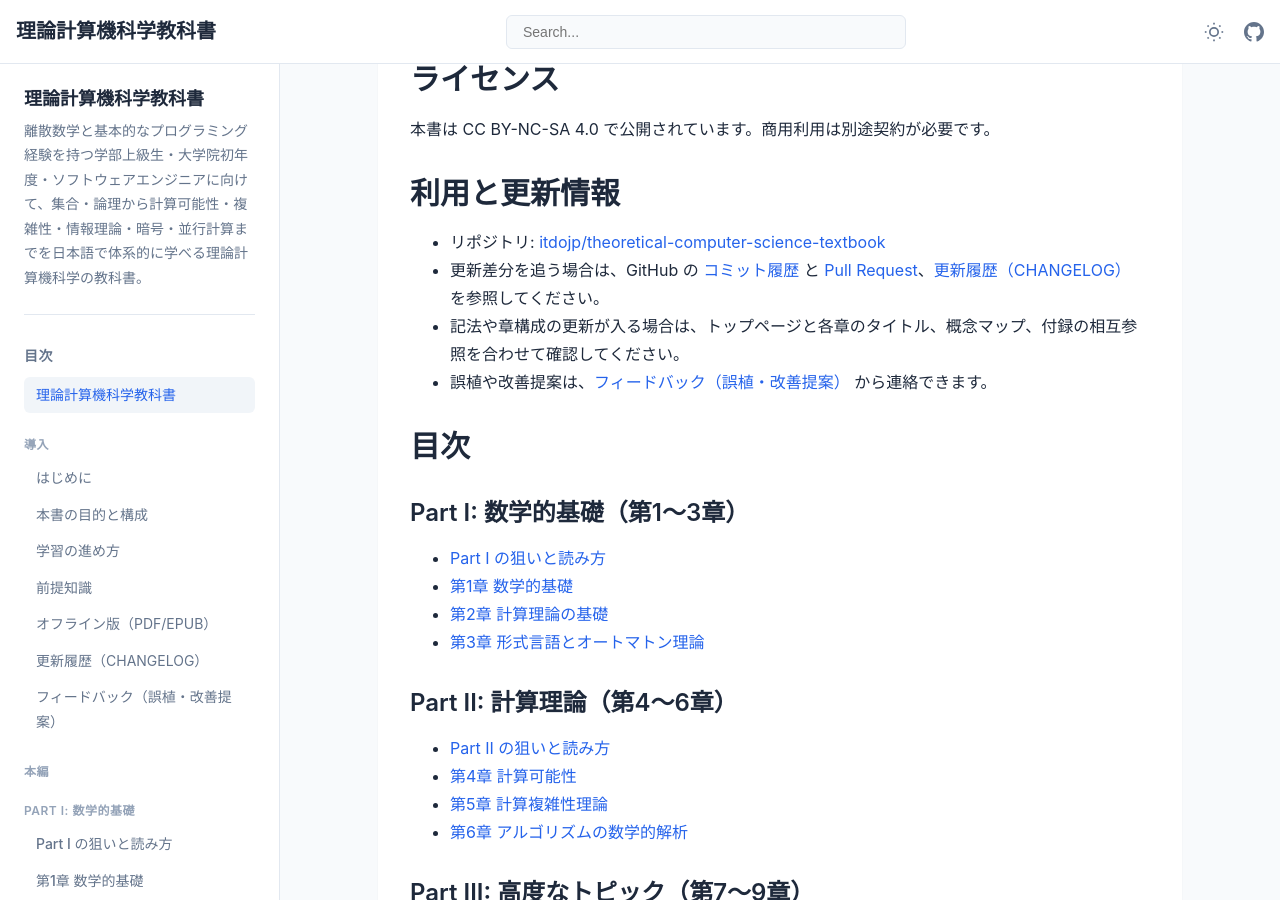
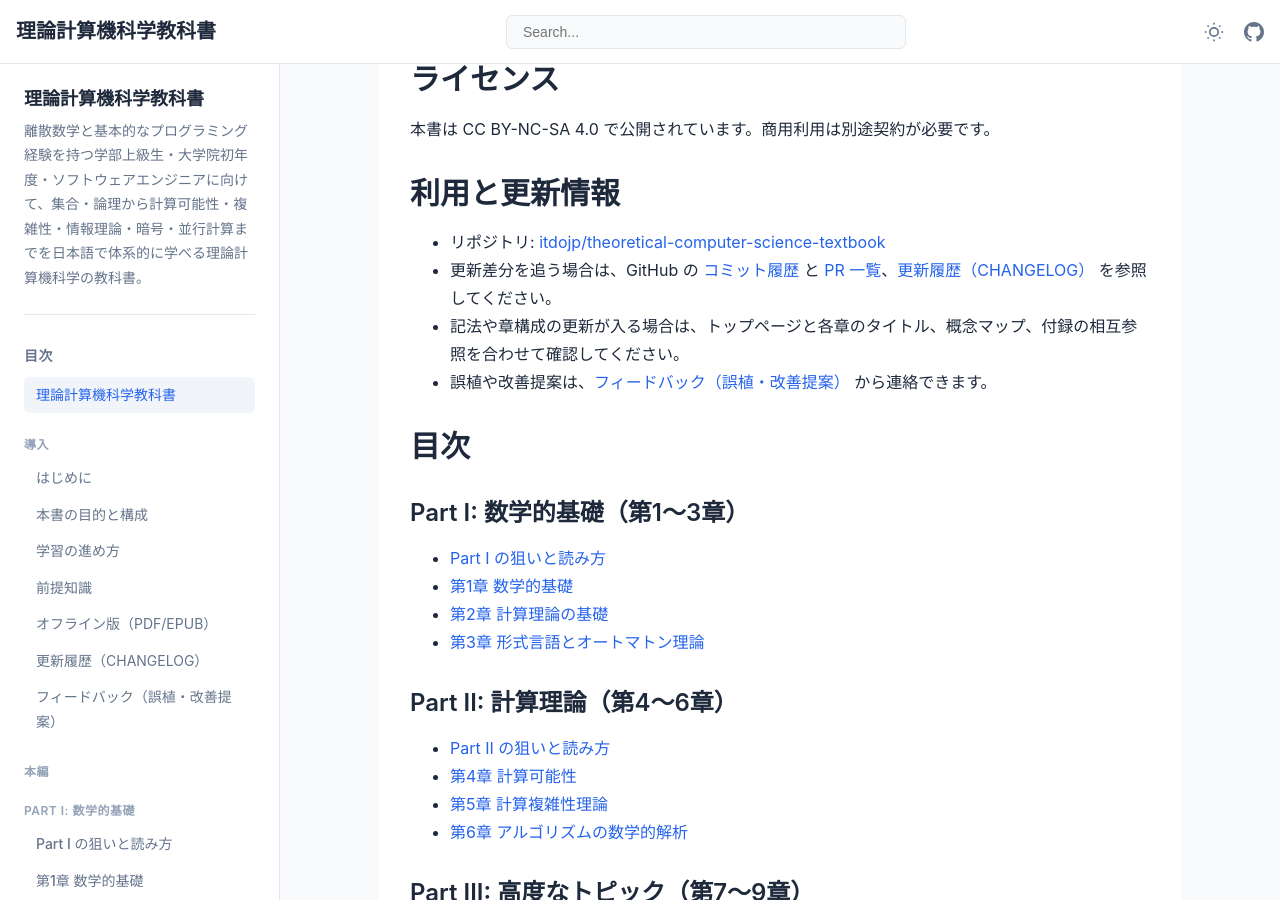
Before and after one commit to itdojp/theoretical-computer-science-textbook, a Jekyll site: the page built from docs/index.md, in a window 1280 px wide and 900 px high, scrolled down 1996 px. Built offline with Jekyll 4.4.1, drawn with Linux system fonts in a browser that asks for light colours.

Commit message:
Rename PR link label on top page

```diff
--- a/docs/index.md
+++ b/docs/index.md
@@ -70,7 +70,7 @@ permalink: /
 ## 利用と更新情報
 
 - リポジトリ: [itdojp/theoretical-computer-science-textbook](https://github.com/itdojp/theoretical-computer-science-textbook)
-- 更新差分を追う場合は、GitHub の [コミット履歴](https://github.com/itdojp/theoretical-computer-science-textbook/commits/main/) と [Pull Request](https://github.com/itdojp/theoretical-computer-science-textbook/pulls)、[更新履歴（CHANGELOG）](changelog/) を参照してください。
+- 更新差分を追う場合は、GitHub の [コミット履歴](https://github.com/itdojp/theoretical-computer-science-textbook/commits/main/) と [PR 一覧](https://github.com/itdojp/theoretical-computer-science-textbook/pulls)、[更新履歴（CHANGELOG）](changelog/) を参照してください。
 - 記法や章構成の更新が入る場合は、トップページと各章のタイトル、概念マップ、付録の相互参照を合わせて確認してください。
 - 誤植や改善提案は、[フィードバック（誤植・改善提案）](introduction/feedback/) から連絡できます。
 
```
